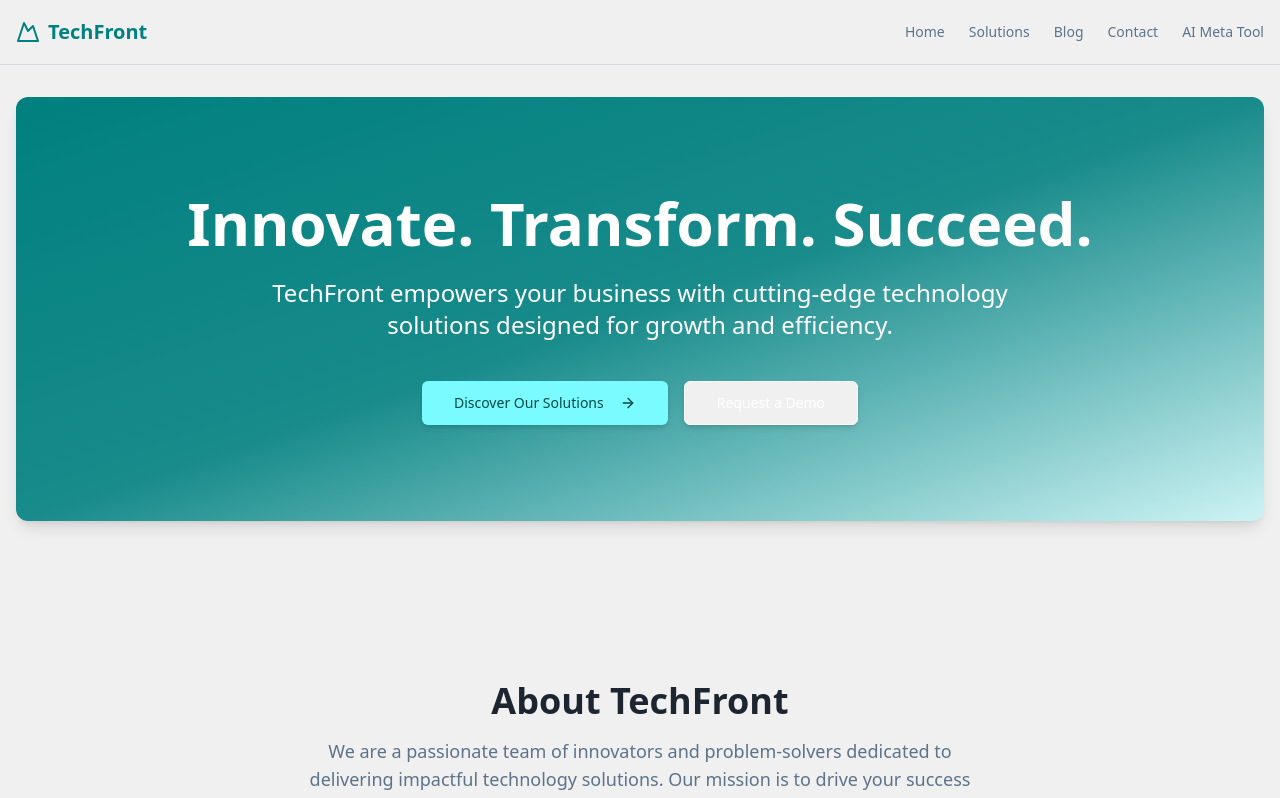
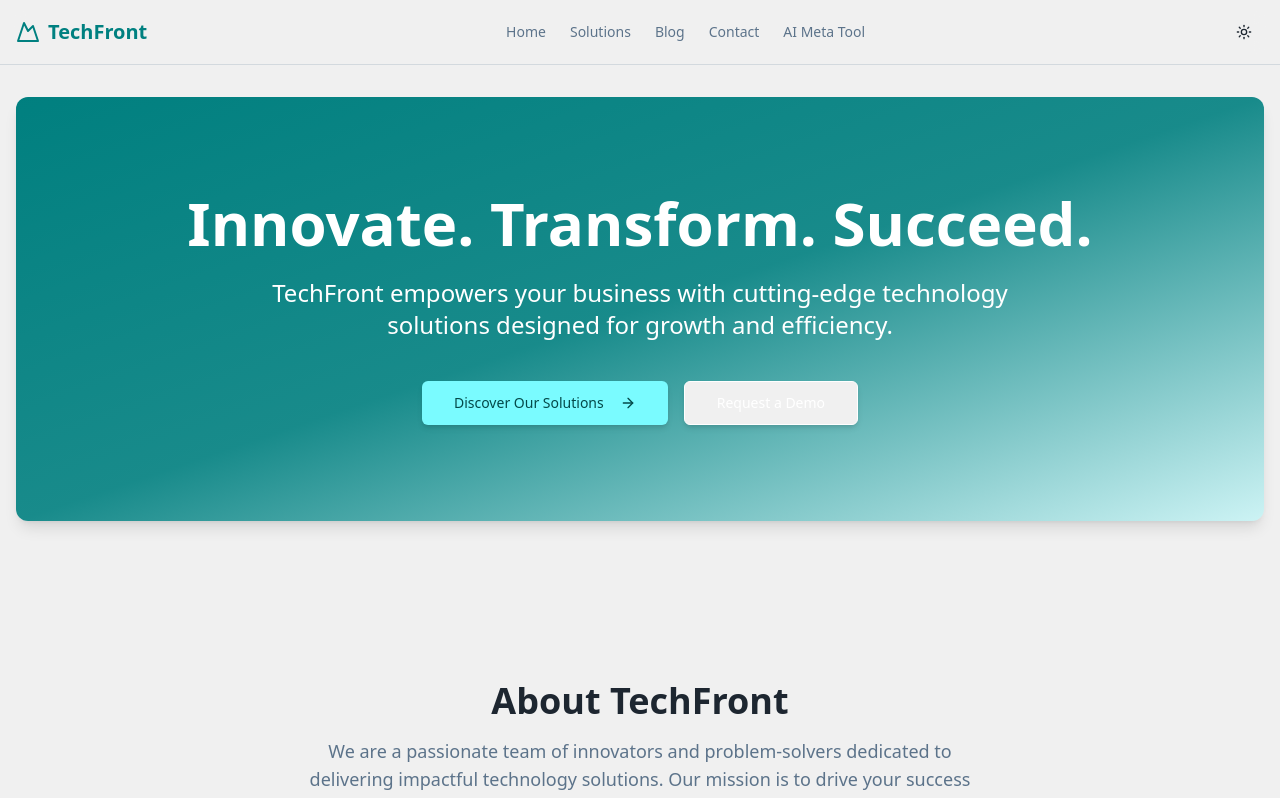
Before and after one commit to BernydotJar/LCH-Technologies, a Next.js app: page / in a window 1280 px wide. Shown: the top 798 px of the page. Built offline with nearby package versions, Linux system fonts and the light colour scheme.

Commit message:
feat(ui): add theme toggle and provider updates
Original message:
chore(content): Refined and standardized commit history – LCH Technologies

```diff
--- a/package.json
+++ b/package.json
@@ -45,6 +45,7 @@
     "genkit": "^1.8.0",
     "lucide-react": "^0.475.0",
     "next": "15.2.3",
+    "next-themes": "^0.3.0",
     "patch-package": "^8.0.0",
     "react": "^18.3.1",
     "react-day-picker": "^8.10.1",
--- a/src/app/providers.tsx
+++ b/src/app/providers.tsx
@@ -1,13 +1,18 @@
 "use client";
 
 import * as React from "react";
-// import { ThemeProvider as NextThemesProvider } from "next-themes"; // Example, if theme switching is desired
-// import type { ThemeProviderProps } from "next-themes/dist/types"; // Example
+import { ThemeProvider as NextThemesProvider } from "next-themes";
+import type { ThemeProviderProps } from "next-themes/dist/types";
 
 export function Providers({ children }: { children: React.ReactNode }) {
-  // If using next-themes for dark/light mode toggle:
-  // return <NextThemesProvider attribute="class" defaultTheme="system" enableSystem>{children}</NextThemesProvider>;
-
-  // For now, just a pass-through if no global providers are immediately needed beyond what's in layout.
-  return <>{children}</>;
+  return (
+    <NextThemesProvider
+      attribute="class"
+      defaultTheme="system"
+      enableSystem
+      disableTransitionOnChange
+    >
+      {children}
+    </NextThemesProvider>
+  );
 }
--- a/src/components/layout/header.tsx
+++ b/src/components/layout/header.tsx
@@ -2,6 +2,7 @@
 import { Button } from '@/components/ui/button';
 import { Sheet, SheetContent, SheetTrigger } from '@/components/ui/sheet';
 import { Menu, MountainIcon } from 'lucide-react';
+import { ThemeToggleButton } from '@/components/theme-toggle-button';
 
 export default function Header() {
   const navItems = [
@@ -30,6 +31,8 @@
             </Link>
           ))}
         </nav>
+        <div className="flex items-center gap-2">
+          <ThemeToggleButton />
           <div className="md:hidden">
             <Sheet>
               <SheetTrigger asChild>
@@ -58,6 +61,7 @@
             </Sheet>
           </div>
         </div>
+      </div>
     </header>
   );
 }
--- /dev/null
+++ b/src/components/theme-toggle-button.tsx
@@ -0,0 +1,40 @@
+"use client";
+
+import * as React from "react";
+import { Moon, Sun } from "lucide-react";
+import { useTheme } from "next-themes";
+
+import { Button } from "@/components/ui/button";
+import {
+  DropdownMenu,
+  DropdownMenuContent,
+  DropdownMenuItem,
+  DropdownMenuTrigger,
+} from "@/components/ui/dropdown-menu";
+
+export function ThemeToggleButton() {
+  const { setTheme } = useTheme();
+
+  return (
+    <DropdownMenu>
+      <DropdownMenuTrigger asChild>
+        <Button variant="ghost" size="icon">
+          <Sun className="h-[1.2rem] w-[1.2rem] rotate-0 scale-100 transition-all dark:-rotate-90 dark:scale-0" />
+          <Moon className="absolute h-[1.2rem] w-[1.2rem] rotate-90 scale-0 transition-all dark:rotate-0 dark:scale-100" />
+          <span className="sr-only">Toggle theme</span>
+        </Button>
+      </DropdownMenuTrigger>
+      <DropdownMenuContent align="end">
+        <DropdownMenuItem onClick={() => setTheme("light")}>
+          Light
+        </DropdownMenuItem>
+        <DropdownMenuItem onClick={() => setTheme("dark")}>
+          Dark
+        </DropdownMenuItem>
+        <DropdownMenuItem onClick={() => setTheme("system")}>
+          System
+        </DropdownMenuItem>
+      </DropdownMenuContent>
+    </DropdownMenu>
+  );
+}
```
Also changed, not shown: 1 other file (tests, documents, lock files or other folders). Lines whose indentation alone changed are shown as unchanged.
